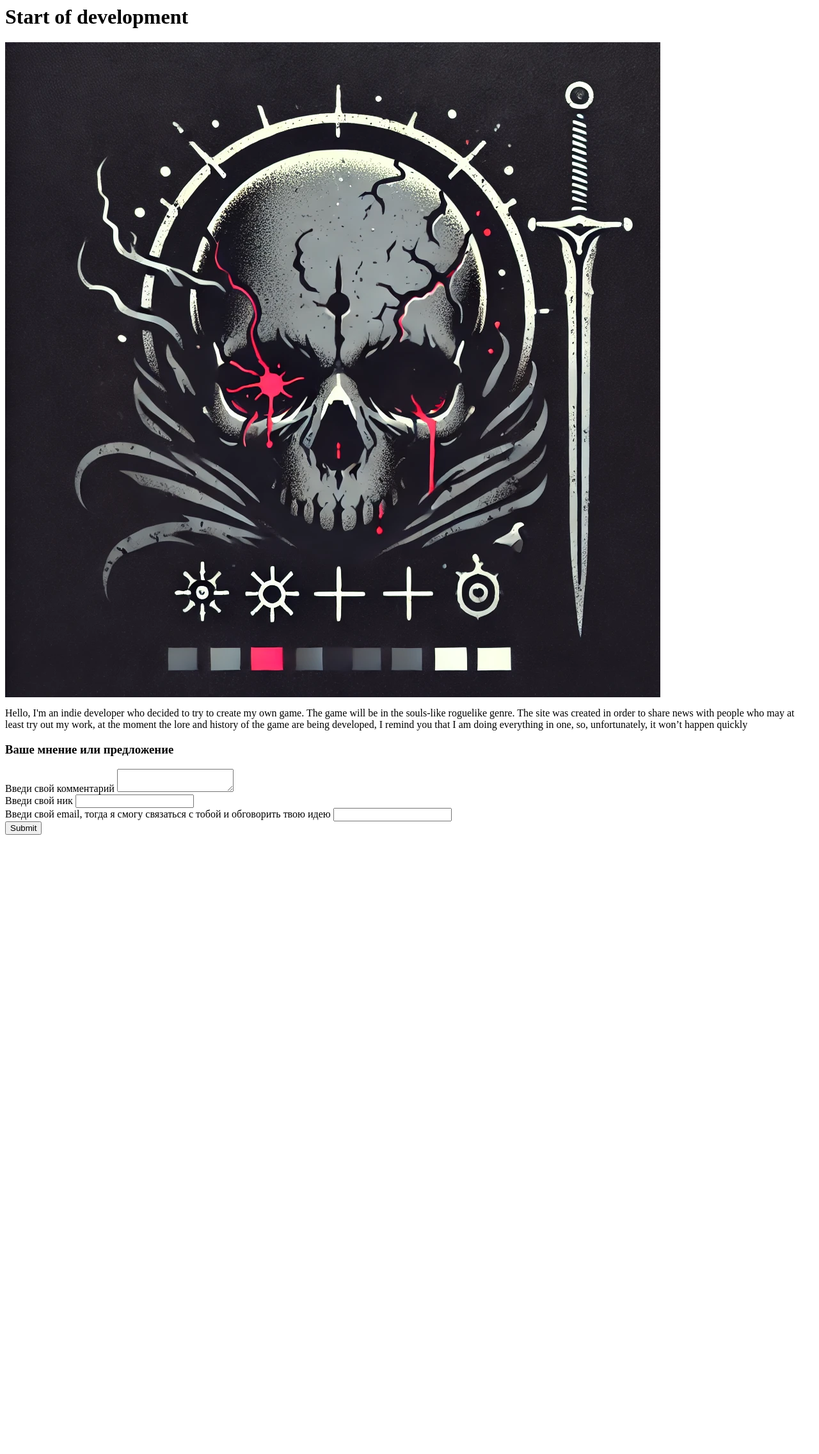
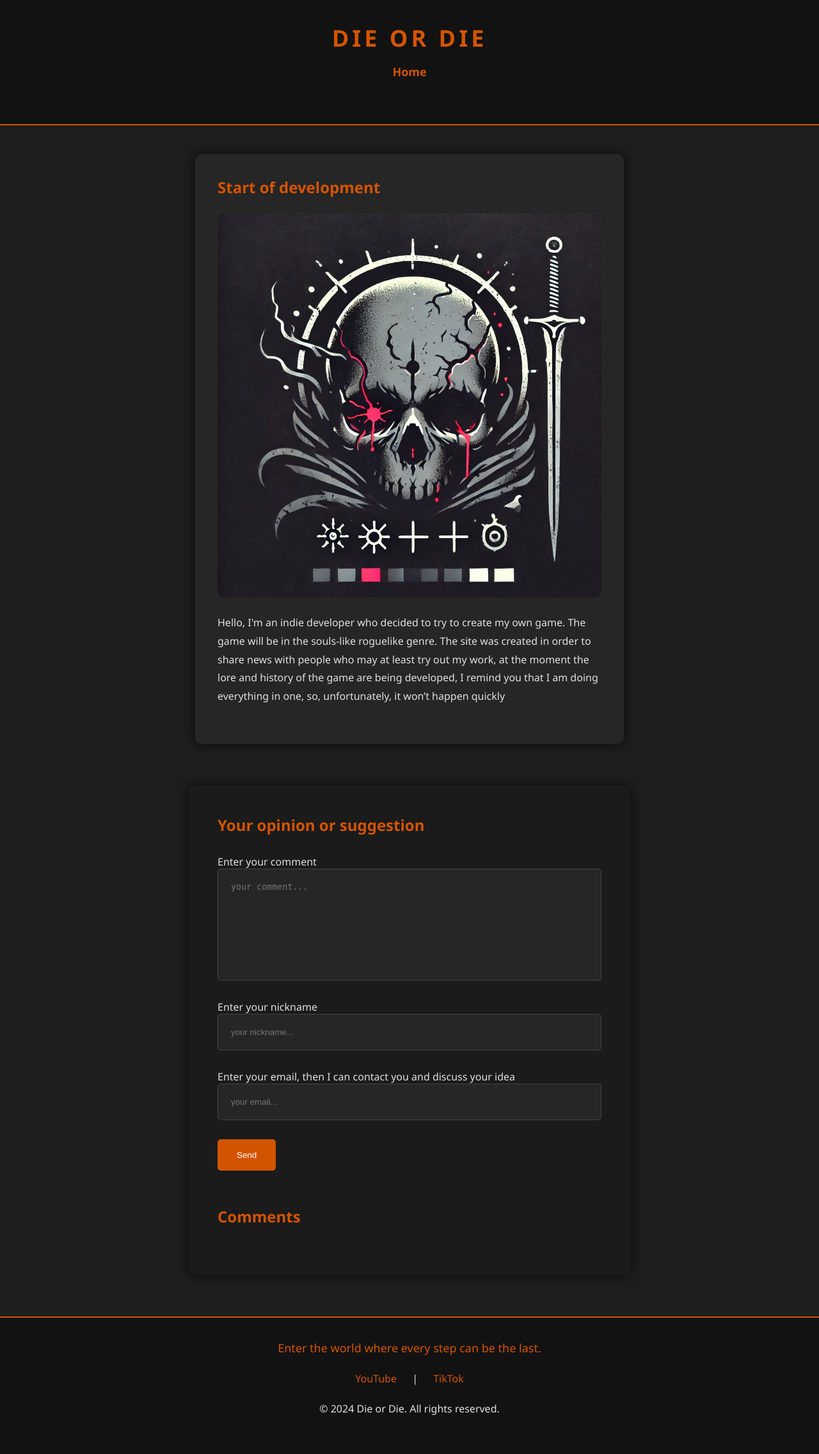
Before and after one commit to Jekov-Evgen/site1, a Django app: page /2/ in a window 1280 px wide. Shown: the whole page at 64% size. Before the commit the page ends 1305 px from the top, so only its background shows below. Run offline with Django 4.2, Linux system fonts and the light colour scheme; data comes from the database, SQL or seed files in the repository; both versions use the stored data as it was after the commit; data that the repository does not hold is empty.

Commit message:
что ж, сайт почти доделан, осталось ссылки на соц сети

```diff
--- /dev/null
+++ b/post/static/post/css/go_to_post.css
@@ -0,0 +1,219 @@
+body {
+    margin: 0;
+    padding: 0;
+    font-family: 'Segoe UI', Tahoma, Geneva, Verdana, sans-serif;
+    background-color: #1e1e1e;
+    color: #e0e0e0;
+}
+
+h1, h2, h3, p {
+    margin: 0;
+    padding: 0;
+}
+
+/* Добавляем немного больше отступов для текста */
+h1, h2, h3, p {
+    margin-bottom: 25px; /* Увеличиваем на 5px */
+}
+
+a {
+    text-decoration: none;
+    color: #d35400;
+    transition: color 0.3s ease;
+}
+
+a:hover {
+    color: #e74c3c;
+}
+
+.site-header {
+    background-color: #121212;
+    padding: 35px 0; /* Увеличиваем верхний и нижний отступ на 5px */
+    text-align: center;
+    border-bottom: 2px solid #d35400;
+}
+
+.site-header .logo h1 {
+    font-size: 36px;
+    color: #d35400;
+    letter-spacing: 5px;
+    margin: 0;
+    text-transform: uppercase;
+}
+
+.main-nav ul {
+    list-style: none;
+    padding: 0;
+    margin-bottom: 35px; /* Увеличиваем отступ снизу на 5px */
+}
+
+.main-nav ul li {
+    display: inline-block;
+    margin: 0 25px; /* Увеличиваем промежутки между элементами навигации на 5px */
+}
+
+.main-nav ul li a {
+    font-size: 18px;
+    font-weight: bold;
+}
+
+.post {
+    margin: 45px auto; /* Увеличиваем расстояние между постами на 5px */
+    width: 70%;
+    max-width: 600px;
+    background-color: #262626;
+    padding: 35px; /* Увеличиваем внутренние отступы на 5px */
+    border-radius: 10px;
+    box-shadow: 0 0 20px rgba(0, 0, 0, 0.7);
+    transition: transform 0.3s ease, box-shadow 0.3s ease;
+}
+
+.post:hover {
+    transform: scale(1.02);
+    box-shadow: 0 0 30px rgba(0, 0, 0, 0.9);
+}
+
+.post h1 {
+    font-size: 24px;
+    color: #d35400;
+    margin-bottom: 25px; /* Увеличиваем на 5px */
+}
+
+.post img {
+    width: 100%;
+    border-radius: 10px;
+    margin-bottom: 25px; /* Увеличиваем на 5px */
+    transition: opacity 0.3s ease;
+}
+
+.post img:hover {
+    opacity: 0.85;
+}
+
+.post p {
+    font-size: 16px;
+    line-height: 1.8;
+    color: #e0e0e0;
+}
+
+.comment {
+    width: 70%;
+    max-width: 600px;
+    margin: 65px auto; /* Увеличиваем отступ сверху на 5px */
+    background-color: #1b1b1b;
+    padding: 45px; /* Увеличиваем внутренний отступ на 5px */
+    border-radius: 10px;
+    box-shadow: 0 0 20px rgba(0, 0, 0, 0.7);
+}
+
+.comment_head h3 {
+    color: #d35400;
+    margin-bottom: 30px; /* Увеличиваем на 5px */
+    font-size: 24px;
+}
+
+.comment_form label {
+    margin-bottom: 20px; /* Увеличиваем на 5px */
+    color: #e0e0e0;
+}
+
+.comment_form textarea,
+.comment_form input[type="text"],
+.comment_form input[type="email"] {
+    background-color: #262626;
+    border: 1px solid #444;
+    color: #e0e0e0;
+    padding: 20px; /* Увеличиваем внутренний отступ на 5px */
+    margin-bottom: 30px; /* Увеличиваем отступ между полями на 5px */
+    border-radius: 5px;
+    width: 100%;
+}
+
+.comment_form textarea {
+    height: 175px; /* Увеличиваем высоту текстового поля на 5px */
+    resize: none;
+}
+
+.comment_form input[type="submit"] {
+    background-color: #d35400;
+    color: #fff;
+    border: none;
+    padding: 17px 30px; /* Увеличиваем размеры кнопки на 5px */
+    border-radius: 5px;
+    cursor: pointer;
+    transition: background-color 0.3s ease;
+}
+
+.comment_form input[type="submit"]:hover {
+    background-color: #e74c3c;
+}
+
+.all_comment {
+    margin-top: 55px; /* Увеличиваем отступ сверху на 5px */
+}
+
+.all_comment h3 {
+    color: #d35400;
+    margin-bottom: 30px; /* Увеличиваем на 5px */
+    font-size: 24px;
+}
+
+.comment_block {
+    background-color: #262626;
+    padding: 35px; /* Увеличиваем внутренние отступы на 5px */
+    border-radius: 5px;
+    margin-bottom: 30px; /* Увеличиваем отступ между комментариями на 5px */
+    box-shadow: 0 0 10px rgba(0, 0, 0, 0.5);
+}
+
+.comment_block h4 {
+    color: #d35400;
+    margin-bottom: 20px; /* Увеличиваем на 5px */
+}
+
+.comment_block p {
+    color: #e0e0e0;
+    font-size: 16px;
+    line-height: 1.7;
+}
+
+.site-footer {
+    background-color: #121212;
+    padding: 35px; /* Увеличиваем внутренний отступ на 5px */
+    text-align: center;
+    border-top: 2px solid #d35400;
+}
+
+.footer-content {
+    margin-bottom: 25px; /* Увеличиваем отступ на 5px */
+}
+
+.footer-content p {
+    font-size: 18px;
+    color: #d35400;
+}
+
+.social-links a {
+    font-size: 16px;
+    color: #d35400;
+    margin: 0 20px; /* Увеличиваем отступы между иконками соцсетей на 5px */
+}
+
+.social-links a:hover {
+    color: #e74c3c;
+}
+
+@media (max-width: 768px) {
+    .post, .comment {
+        padding: 25px; /* Увеличиваем на 5px для мобильных устройств */
+    }
+
+    .post h1 {
+        font-size: 28px;
+    }
+
+    .main-nav ul li {
+        display: block;
+        margin: 20px 0; /* Увеличиваем отступы для мобильных устройств на 5px */
+    }
+}
--- a/post/templates/post/go_to_post.html
+++ b/post/templates/post/go_to_post.html
@@ -3,69 +3,90 @@
 <html>
 
 <head>
-    <title>die or die детали</title>
+    <title>die or die detail</title>
     <link rel="shortcut icon" href="{% static 'post/image/favicon-32x32.png' %}">
+    <link rel="stylesheet" href="{% static "post/css/go_to_post.css" %}">
 </head>
 
 <body>
+
+    <header class="site-header">
+        <div class="logo">
+            <h1>Die or Die</h1>
+        </div>
+        <nav class="main-nav">
+            <ul>
+                <li><a href="/">Home</a></li>
+            </ul>
+        </nav>
+    </header>
+
     <div class="post">
-
         <div class="post_head">
             <h1>{{ post.update_header }}</h1>
         </div>
 
         <div class="post_img">
-            <img src="{{ post.img_update.url }}"></a>
+            <img src="{{ post.img_update.url }}" alt="Изображение для {{ post.update_header }}">
         </div>
 
         <div class="post_text">
             <p>{{ post.description_of_the_update }}</p>
         </div>
-
     </div>
 
     <div class="comment">
-
         <div class="comment_head">
-            <h3>Ваше мнение или предложение</h3>
+            <h3>Your opinion or suggestion</h3>
         </div>
 
         <div class="comment_form">
-            <form action="{% url "comment" post.id %}" method="post">
+            <form action="{% url 'comment' post.id %}" method="post">
                 {% csrf_token %}
 
                 <div class="test_com">
-                    <label>Введи свой комментарий</label>
-                    <textarea name="text"></textarea>
+                    <label for="comment_text">Enter your comment</label>
+                    <textarea name="text" id="comment_text" placeholder="your comment..."></textarea>
                 </div>
 
-                <div class ="test_nick">
-                    <label>Введи свой ник</label>
-                    <input type="text" name="name">
+                <div class="test_nick">
+                    <label for="nickname">Enter your nickname</label>
+                    <input type="text" name="name" id="nickname" placeholder="your nickname...">
                 </div>
 
                 <div class="com_email">
-                    <label>Введи свой email, тогда я смогу связаться с тобой и обговорить твою идею</label>
-                    <input type="email" name="email">
+                    <label for="email">Enter your email, then I can contact you and discuss your idea</label>
+                    <input type="email" name="email" id="email" placeholder="your email...">
                 </div>
 
                 <div class="com_but">
-                    <input type="submit">
+                    <input type="submit" value="Send">
                 </div>
-
             </form>
         </div>
 
         <div class="all_comment">
+            <h3>Comments</h3>
             {% for comm in comments %}
-                <div>
+                <div class="comment_block">
                     <h4>{{ comm.name }}</h4>
                     <p>{{ comm.text }}</p>
                 </div>
             {% endfor %}
         </div>
+    </div>
 
-    </div>
+    <footer class="site-footer">
+        <div class="footer-content">
+            <p>Enter the world where every step can be the last.</p>
+            <div class="social-links">
+                <a href="#">YouTube</a> |
+                <a href="#">TikTok</a>
+            </div>
+        </div>
+        <p>&copy; 2024 Die or Die. All rights reserved.</p>
+    </footer>
+
 </body>
 
 </html>
```
Also changed, not shown: post/static/post/css/home.css (added, +138 -0 lines), post/templates/post/home.html (+30 -1 lines), db.sqlite3, media/images/hisroty.jpg (added).
